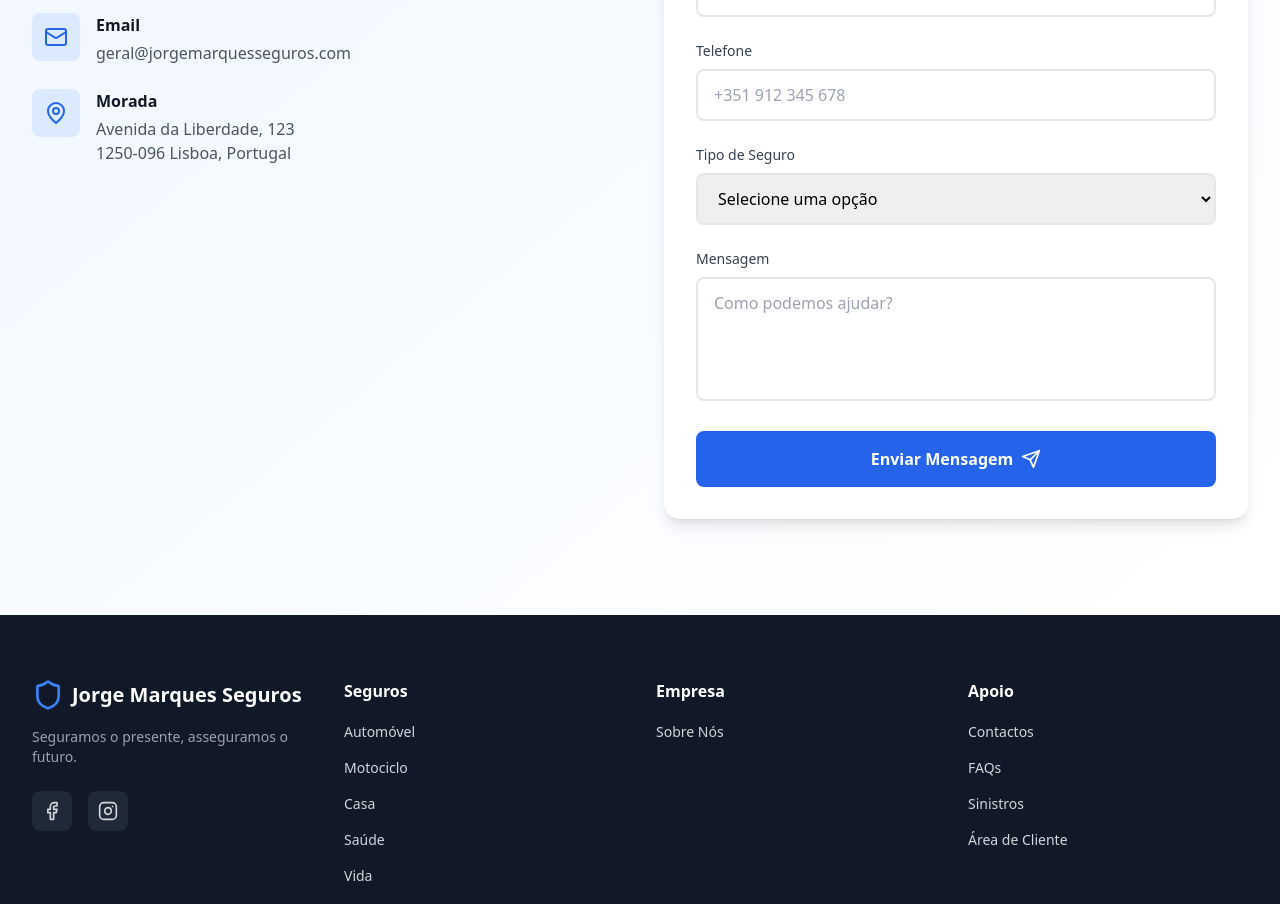
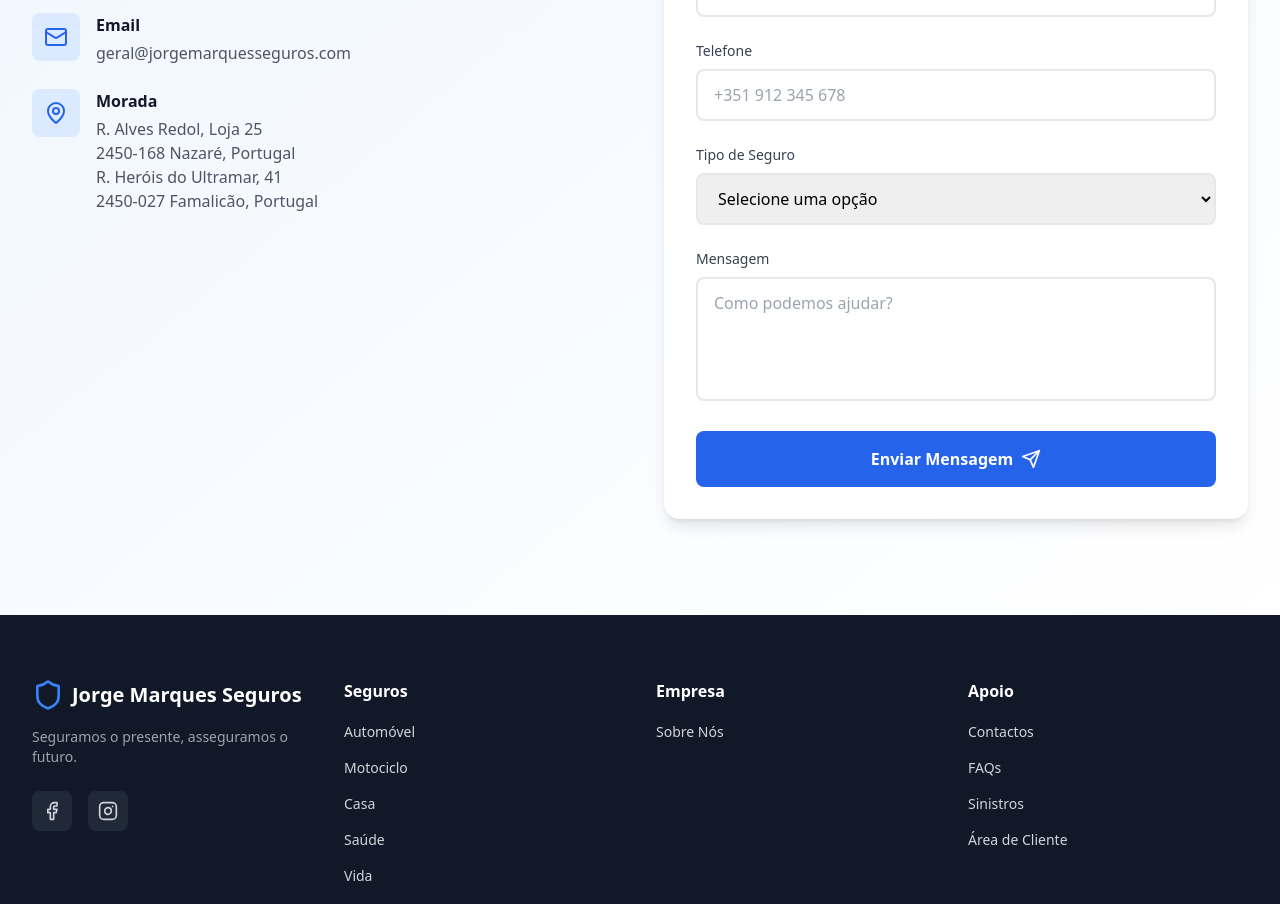
Before and after one commit to MiguelBarros2450/Zurich, a React (Vite) app: page / in a window 1280 px wide. Shown: the part 4465-5369 px from the top of the page. Built offline with nearby package versions, Linux system fonts and the light colour scheme; no server answers.

Commit message:
Update ContactForm.tsx

```diff
--- a/src/components/ContactForm.tsx
+++ b/src/components/ContactForm.tsx
@@ -103,8 +103,12 @@ export default function ContactForm() {
                 <div>
                   <div className="font-semibold text-gray-900 mb-1">Morada</div>
                   <p className="text-gray-600">
-                    Avenida da Liberdade, 123<br />
-                    1250-096 Lisboa, Portugal
+                    R. Alves Redol, Loja 25<br />
+                    2450-168 Nazaré, Portugal
+                  </p>
+                  <p className="text-gray-600">
+                    R. Heróis do Ultramar, 41<br />
+                    2450-027 Famalicão, Portugal
                   </p>
                 </div>
               </div>
```
